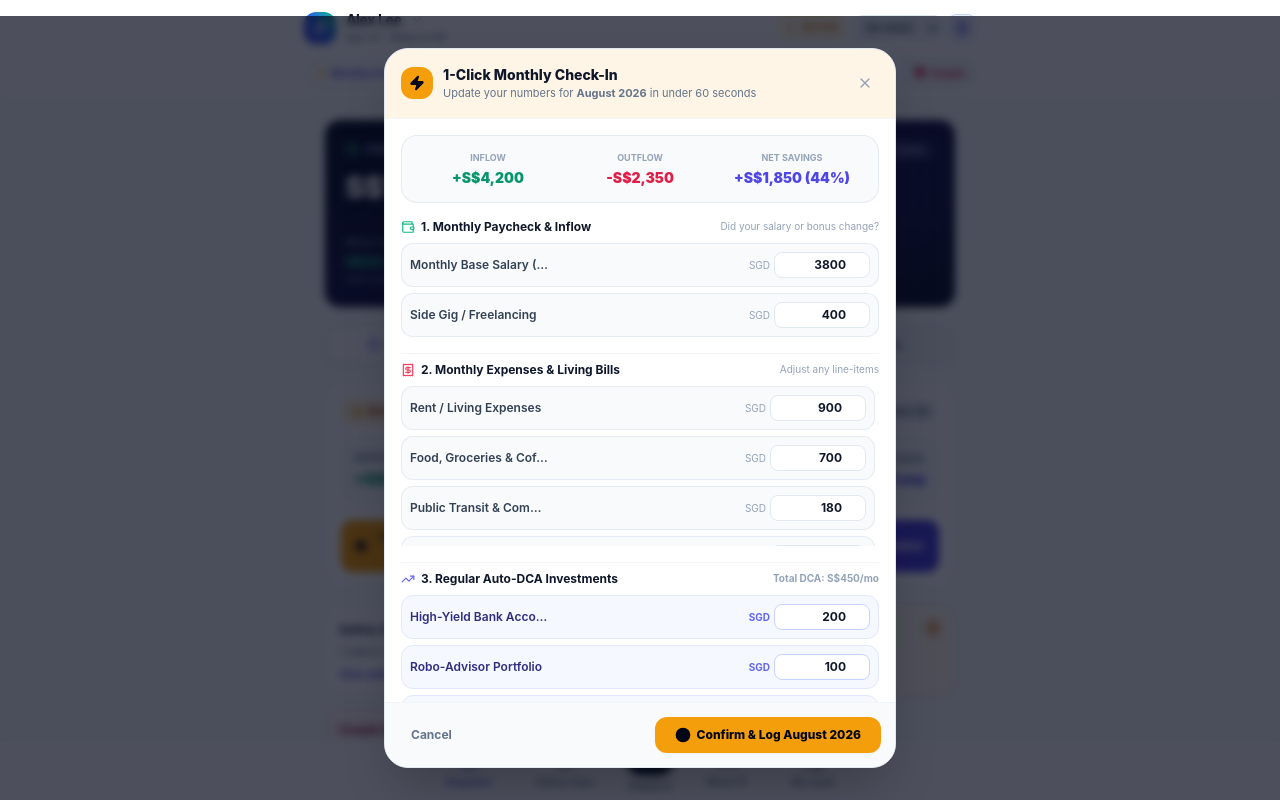
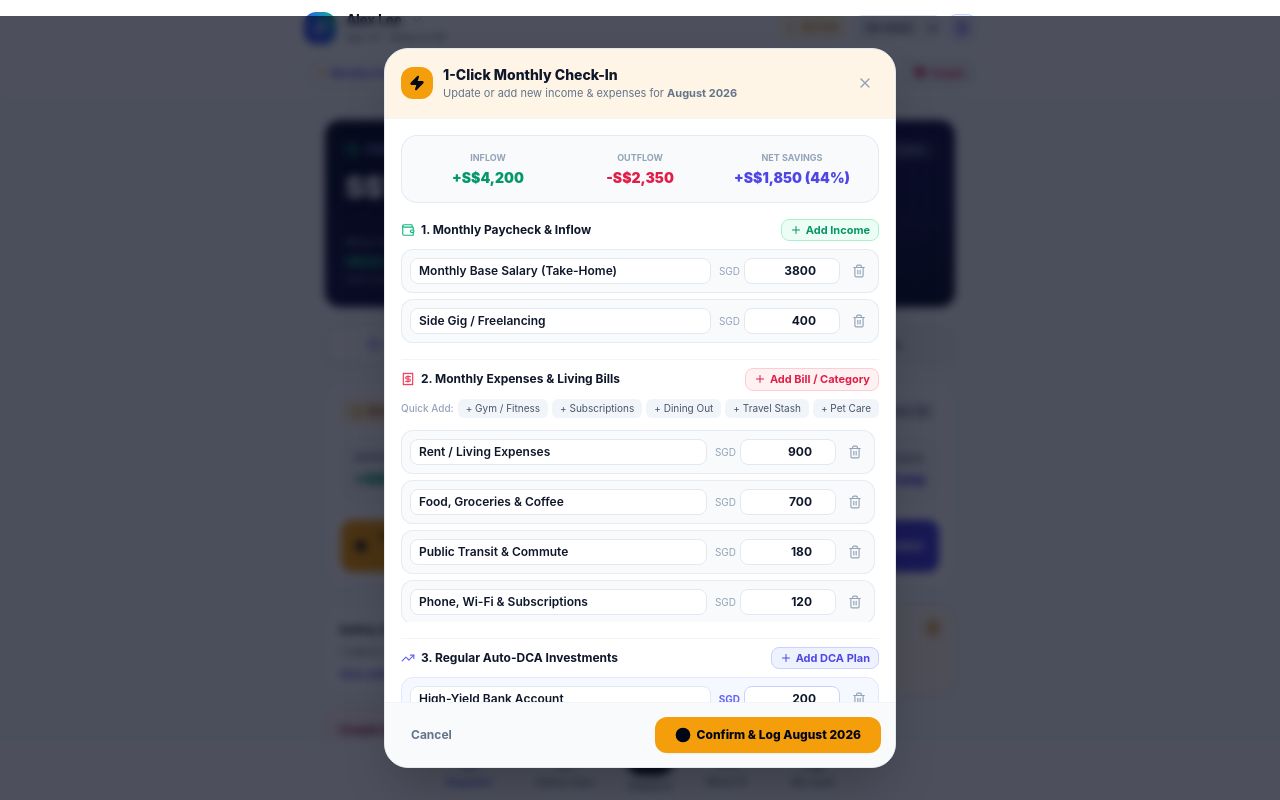
Before and after one commit to indexlab1412/needs-analysis, a Next.js app: page / in a window 1280 px wide. Both pictures are taken after a click on the button "1-Click Monthly Check-In". Shown: the top 800 px of the page. Built offline with nearby package versions, Linux system fonts and the light colour scheme.

Commit message:
feat: inline add/edit/delete for new income and expense items inside 1-Click Monthly Check-In modal

```diff
--- a/src/components/QuickMonthlyCheckinModal.tsx
+++ b/src/components/QuickMonthlyCheckinModal.tsx
@@ -2,7 +2,8 @@
 
 import React, { useState } from "react";
 import { useFinancialStore } from "@/context/financial-store";
-import { formatCurrency, parseNumberInput } from "@/lib/utils";
+import { IncomeItem, ExpenseItem, AssetItem } from "@/lib/fna/types";
+import { formatCurrency, generateId, parseNumberInput } from "@/lib/utils";
 import {
   X,
   Zap,
@@ -14,6 +15,7 @@ import {
   ArrowRight,
   Plus,
   Trash2,
+  Tag,
 } from "lucide-react";
 
 interface QuickMonthlyCheckinModalProps {
@@ -35,7 +37,6 @@ export const QuickMonthlyCheckinModal: React.FC<QuickMonthlyCheckinModalProps> =
   const activeMonthLabel = activeDate.toLocaleDateString("en-US", { month: "long", year: "numeric" });
 
   const [monthlyNotes, setMonthlyNotes] = useState("");
-  const [stepTab, setStepTab] = useState<"review" | "done">("review");
 
   if (!isOpen) return null;
 
@@ -44,6 +45,55 @@ export const QuickMonthlyCheckinModal: React.FC<QuickMonthlyCheckinModalProps> =
   const totalDCA = profile.assets.reduce((sum, a) => sum + (Number(a.monthlyContribution) || 0), 0);
   const netSavings = totalIncome - totalExpenses;
   const savingsRate = totalIncome > 0 ? Math.round((netSavings / totalIncome) * 100) : 0;
+
+  // Add & remove handlers
+  const handleAddIncome = () => {
+    const newItem: IncomeItem = {
+      id: generateId("inc"),
+      category: "employment",
+      description: "Side Gig / Bonus",
+      monthlyAmount: 0,
+    };
+    updateProfile((p) => ({ ...p, incomes: [...p.incomes, newItem] }));
+  };
+
+  const handleRemoveIncome = (id: string) => {
+    updateProfile((p) => ({ ...p, incomes: p.incomes.filter((i) => i.id !== id) }));
+  };
+
+  const handleAddExpense = (presetName?: string) => {
+    const newItem: ExpenseItem = {
+      id: generateId("exp"),
+      category: "lifestyle",
+      description: presetName || "New Expense / Bill",
+      monthlyAmount: 0,
+      isEssential: false,
+    };
+    updateProfile((p) => ({ ...p, expenses: [...p.expenses, newItem] }));
+  };
+
+  const handleRemoveExpense = (id: string) => {
+    updateProfile((p) => ({ ...p, expenses: p.expenses.filter((e) => e.id !== id) }));
+  };
+
+  const handleAddDCA = () => {
+    const newItem: AssetItem = {
+      id: generateId("ast-dca"),
+      category: "stocks_funds",
+      description: "New ETF / Robo Plan",
+      currentValue: 0,
+      isLiquid: false,
+      expectedReturnRate: 6.5,
+      monthlyContribution: 100,
+      platformOrVehicle: "Robo / Broker",
+      targetPurpose: "wealth_growth",
+    };
+    updateProfile((p) => ({ ...p, assets: [...p.assets, newItem] }));
+  };
+
+  const handleRemoveDCA = (id: string) => {
+    updateProfile((p) => ({ ...p, assets: p.assets.filter((a) => a.id !== id) }));
+  };
 
   const handleCompleteCheckin = () => {
     logMonthlyCashflow(monthlyNotes || `Completed monthly check-in for ${activeMonthLabel}.`);
@@ -67,7 +117,7 @@ export const QuickMonthlyCheckinModal: React.FC<QuickMonthlyCheckinModalProps> =
                 1-Click Monthly Check-In
               </h3>
               <p className="text-[11px] text-slate-500 dark:text-slate-400">
-                Update your numbers for <strong>{activeMonthLabel}</strong> in under 60 seconds
+                Update or add new income & expenses for <strong>{activeMonthLabel}</strong>
               </p>
             </div>
           </div>
@@ -106,24 +156,39 @@ export const QuickMonthlyCheckinModal: React.FC<QuickMonthlyCheckinModalProps> =
             </div>
           </div>
 
-          {/* Section 1: Income Adjustments */}
+          {/* Section 1: Income Adjustments & Add New Income */}
           <div className="space-y-2">
             <div className="flex items-center justify-between">
               <span className="text-xs font-bold text-slate-900 dark:text-white flex items-center gap-1.5">
                 <Wallet className="w-3.5 h-3.5 text-emerald-500" /> 1. Monthly Paycheck & Inflow
               </span>
-              <span className="text-[10px] text-slate-400">Did your salary or bonus change?</span>
+              <button
+                type="button"
+                onClick={handleAddIncome}
+                className="text-[11px] font-bold text-emerald-600 hover:text-emerald-700 dark:text-emerald-400 flex items-center gap-1 bg-emerald-50 dark:bg-emerald-950/60 px-2 py-0.5 rounded-lg border border-emerald-200 dark:border-emerald-800"
+              >
+                <Plus className="w-3 h-3" /> Add Income
+              </button>
             </div>
 
             <div className="space-y-1.5">
               {profile.incomes.map((inc) => (
                 <div
                   key={inc.id}
-                  className="flex items-center justify-between p-2 bg-slate-50 dark:bg-slate-800/50 rounded-xl border border-slate-200/80 dark:border-slate-700/80 text-xs"
+                  className="flex items-center gap-2 p-2 bg-slate-50 dark:bg-slate-800/50 rounded-xl border border-slate-200/80 dark:border-slate-700/80 text-xs"
                 >
-                  <span className="font-semibold text-slate-700 dark:text-slate-300 truncate max-w-[140px]">
-                    {inc.description}
-                  </span>
+                  <input
+                    type="text"
+                    value={inc.description}
+                    onChange={(e) =>
+                      updateProfile((p) => ({
+                        ...p,
+                        incomes: p.incomes.map((i) => (i.id === inc.id ? { ...i, description: e.target.value } : i)),
+                      }))
+                    }
+                    className="flex-1 bg-white dark:bg-slate-800 px-2 py-1 rounded-lg border border-slate-200 dark:border-slate-700 text-xs font-semibold"
+                    placeholder="e.g. Salary / Bonus"
+                  />
                   <div className="flex items-center gap-1">
                     <span className="text-[10px] text-slate-400">{currency}</span>
                     <input
@@ -140,29 +205,67 @@ export const QuickMonthlyCheckinModal: React.FC<QuickMonthlyCheckinModalProps> =
                       className="w-24 bg-white dark:bg-slate-800 px-2 py-1 rounded-lg border border-slate-200 dark:border-slate-700 text-xs font-bold text-right"
                     />
                   </div>
+                  <button
+                    type="button"
+                    onClick={() => handleRemoveIncome(inc.id)}
+                    className="text-slate-400 hover:text-rose-500 p-1"
+                    title="Remove this income item"
+                  >
+                    <Trash2 className="w-3.5 h-3.5" />
+                  </button>
                 </div>
               ))}
             </div>
           </div>
 
-          {/* Section 2: Quick Spending Updates */}
+          {/* Section 2: Quick Spending Updates & Add New Category/Bill */}
           <div className="space-y-2 pt-2 border-t border-slate-100 dark:border-slate-800">
             <div className="flex items-center justify-between">
               <span className="text-xs font-bold text-slate-900 dark:text-white flex items-center gap-1.5">
                 <Receipt className="w-3.5 h-3.5 text-rose-500" /> 2. Monthly Expenses & Living Bills
               </span>
-              <span className="text-[10px] text-slate-400">Adjust any line-items</span>
+              <button
+                type="button"
+                onClick={() => handleAddExpense()}
+                className="text-[11px] font-bold text-rose-600 hover:text-rose-700 dark:text-rose-400 flex items-center gap-1 bg-rose-50 dark:bg-rose-950/60 px-2 py-0.5 rounded-lg border border-rose-200 dark:border-rose-800"
+              >
+                <Plus className="w-3 h-3" /> Add Bill / Category
+              </button>
             </div>
 
-            <div className="space-y-1.5 max-h-40 overflow-y-auto pr-1">
+            {/* Quick Expense Preset Chips */}
+            <div className="flex items-center gap-1 overflow-x-auto pb-1 no-scrollbar text-[10px]">
+              <span className="text-slate-400 shrink-0 font-medium">Quick Add:</span>
+              {["Gym / Fitness", "Subscriptions", "Dining Out", "Travel Stash", "Pet Care"].map((preset) => (
+                <button
+                  key={preset}
+                  type="button"
+                  onClick={() => handleAddExpense(preset)}
+                  className="px-2 py-0.5 rounded-md bg-slate-100 dark:bg-slate-800 text-slate-600 dark:text-slate-300 hover:bg-slate-200 dark:hover:bg-slate-700 shrink-0 transition-colors"
+                >
+                  + {preset}
+                </button>
+              ))}
+            </div>
+
+            <div className="space-y-1.5 max-h-48 overflow-y-auto pr-1">
               {profile.expenses.map((exp) => (
                 <div
                   key={exp.id}
-                  className="flex items-center justify-between p-2 bg-slate-50 dark:bg-slate-800/50 rounded-xl border border-slate-200/80 dark:border-slate-700/80 text-xs"
+                  className="flex items-center gap-2 p-2 bg-slate-50 dark:bg-slate-800/50 rounded-xl border border-slate-200/80 dark:border-slate-700/80 text-xs"
                 >
-                  <span className="font-semibold text-slate-700 dark:text-slate-300 truncate max-w-[140px]">
-                    {exp.description}
-                  </span>
+                  <input
+                    type="text"
+                    value={exp.description}
+                    onChange={(e) =>
+                      updateProfile((p) => ({
+                        ...p,
+                        expenses: p.expenses.map((ex) => (ex.id === exp.id ? { ...ex, description: e.target.value } : ex)),
+                      }))
+                    }
+                    className="flex-1 bg-white dark:bg-slate-800 px-2 py-1 rounded-lg border border-slate-200 dark:border-slate-700 text-xs font-semibold"
+                    placeholder="e.g. Groceries / Rent"
+                  />
                   <div className="flex items-center gap-1">
                     <span className="text-[10px] text-slate-400">{currency}</span>
                     <input
@@ -179,20 +282,32 @@ export const QuickMonthlyCheckinModal: React.FC<QuickMonthlyCheckinModalProps> =
                       className="w-24 bg-white dark:bg-slate-800 px-2 py-1 rounded-lg border border-slate-200 dark:border-slate-700 text-xs font-bold text-right"
                     />
                   </div>
+                  <button
+                    type="button"
+                    onClick={() => handleRemoveExpense(exp.id)}
+                    className="text-slate-400 hover:text-rose-500 p-1"
+                    title="Remove this bill"
+                  >
+                    <Trash2 className="w-3.5 h-3.5" />
+                  </button>
                 </div>
               ))}
             </div>
           </div>
 
-          {/* Section 3: DCA Auto-Invest Check */}
+          {/* Section 3: DCA Auto-Invest Check & Add New DCA */}
           <div className="space-y-2 pt-2 border-t border-slate-100 dark:border-slate-800">
             <div className="flex items-center justify-between">
               <span className="text-xs font-bold text-slate-900 dark:text-white flex items-center gap-1.5">
                 <TrendingUp className="w-3.5 h-3.5 text-indigo-500" /> 3. Regular Auto-DCA Investments
               </span>
-              <span className="text-[10px] text-slate-400 font-bold">
-                Total DCA: {formatCurrency(totalDCA, currency)}/mo
-              </span>
+              <button
+                type="button"
+                onClick={handleAddDCA}
+                className="text-[11px] font-bold text-indigo-600 hover:text-indigo-700 dark:text-indigo-400 flex items-center gap-1 bg-indigo-50 dark:bg-indigo-950/60 px-2 py-0.5 rounded-lg border border-indigo-200 dark:border-indigo-800"
+              >
+                <Plus className="w-3 h-3" /> Add DCA Plan
+              </button>
             </div>
 
             <div className="space-y-1.5">
@@ -201,11 +316,20 @@ export const QuickMonthlyCheckinModal: React.FC<QuickMonthlyCheckinModalProps> =
                 .map((ast) => (
                   <div
                     key={ast.id}
-                    className="flex items-center justify-between p-2 bg-indigo-50/50 dark:bg-indigo-950/30 rounded-xl border border-indigo-100 dark:border-indigo-900 text-xs"
+                    className="flex items-center gap-2 p-2 bg-indigo-50/50 dark:bg-indigo-950/30 rounded-xl border border-indigo-100 dark:border-indigo-900 text-xs"
                   >
-                    <span className="font-semibold text-indigo-900 dark:text-indigo-200 truncate max-w-[140px]">
-                      {ast.description}
-                    </span>
+                    <input
+                      type="text"
+                      value={ast.description}
+                      onChange={(e) =>
+                        updateProfile((p) => ({
+                          ...p,
+                          assets: p.assets.map((a) => (a.id === ast.id ? { ...a, description: e.target.value } : a)),
+                        }))
+                      }
+                      className="flex-1 bg-white dark:bg-slate-800 px-2 py-1 rounded-lg border border-slate-200 dark:border-slate-700 text-xs font-semibold"
+                      placeholder="e.g. Syfe / Endowus"
+                    />
                     <div className="flex items-center gap-1">
                       <span className="text-[10px] text-indigo-500 font-bold">{currency}</span>
                       <input
@@ -222,6 +346,14 @@ export const QuickMonthlyCheckinModal: React.FC<QuickMonthlyCheckinModalProps> =
                         className="w-24 bg-white dark:bg-slate-800 px-2 py-1 rounded-lg border border-indigo-200 dark:border-indigo-800 text-xs font-bold text-right"
                       />
                     </div>
+                    <button
+                      type="button"
+                      onClick={() => handleRemoveDCA(ast.id)}
+                      className="text-slate-400 hover:text-rose-500 p-1"
+                      title="Remove this DCA plan"
+                    >
+                      <Trash2 className="w-3.5 h-3.5" />
+                    </button>
                   </div>
                 ))}
             </div>
```
